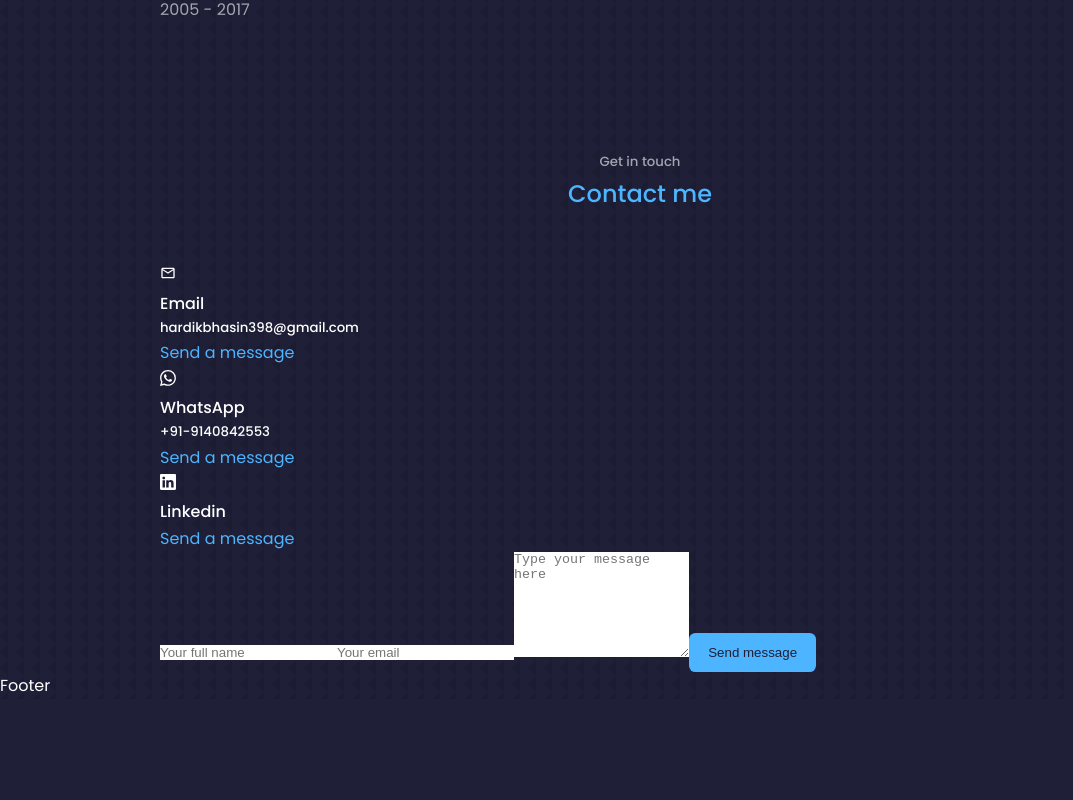
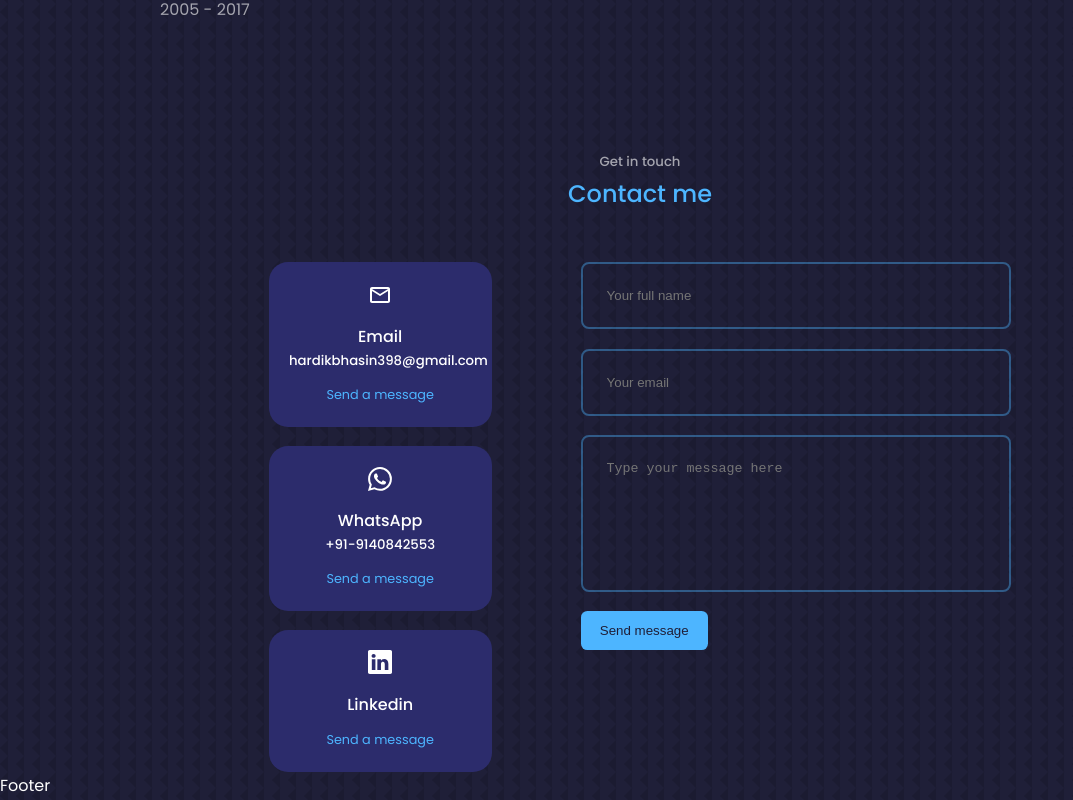
Before and after one commit to hardikbhasin/portfolio, a React (Create React App) app: page / in a window 1280 px wide. Shown: the part 3052-3852 px from the top of the page, without its empty margins (0-1073 px from the left). Before the commit the page ends 3751 px from the top, so only its background shows below. Built offline with nearby package versions, Linux system fonts and the light colour scheme.

Commit message:
added css to contact component

```diff
--- a/src/components/contact/contact.css
+++ b/src/components/contact/contact.css
@@ -0,0 +1,49 @@
+.container.contact_container{
+    width: 58%;
+    display: grid;
+    grid-template-columns: 30% 58%;
+    gap : 12%;
+}
+.contact_options{
+    display: flex;
+    flex-direction: column;
+    gap: 1.2rem;
+}
+.contact_option{
+    background: var(--color-bg-variant);
+    padding: 1.2rem;
+    border-radius : 1.2rem;
+    text-align: center;
+    border : 1px solid transparent;
+    transition: var(--transition);
+}
+.contact_option:hover{
+    background: transparent;
+    border-color: var(--color-primary-variant);
+
+}
+.contact_option-icons{
+    font-size: 1.5rem;
+    margin-bottom: 0.5rem;
+
+}
+.contact_option a{
+    margin-top: 0.7rem;
+    display: inline-block;
+    font-size: 0.8rem;
+
+}
+form{
+    display: flex;
+    flex-direction: column;
+    gap: 1.2rem;
+}
+input, textarea{
+    width:  100%;
+    padding: 1.5rem;
+    border-radius: 0.5rem;
+    background: transparent;
+    border : 2px solid var(--color-primary-variant);
+    resize: none;
+    color: var(--color-white);
+}
--- a/src/components/contact/contact.jsx
+++ b/src/components/contact/contact.jsx
@@ -11,7 +11,7 @@
       <div className="container contact_container">
         <div className="contact_options">
           <article className="contact_option">
-            <MdOutlineEmail />
+            <MdOutlineEmail className='contact_option-icons'/>
             <h4>Email</h4>
             <h5>hardikbhasin398@gmail.com</h5>
             <a href="mailto:hardikbhasin398@gmail.com" target='_blank' rel='noreferrer'>Send a message</a>
@@ -19,7 +19,7 @@
           </article>
 
           <article className="contact_option">
-            <BsWhatsapp />
+            <BsWhatsapp className='contact_option-icons'/>
             <h4>WhatsApp</h4>
             <h5>+91-9140842553</h5>
             <a href="https://api.whatsapp.com/send?phone=+919140842553" target='_blank' rel='noreferrer'>Send a message</a>
@@ -27,7 +27,7 @@
           </article>
 
           <article className="contact_option">
-            <BsLinkedin />
+            <BsLinkedin className='contact_option-icons'/>
             <h4>Linkedin</h4>
             {/* <h5>Hardik Bhasin</h5> */}
             <a href="https://www.linkedin.com/in/hardik-bhasin/" target='_blank' rel='noreferrer'>Send a message</a>
```
